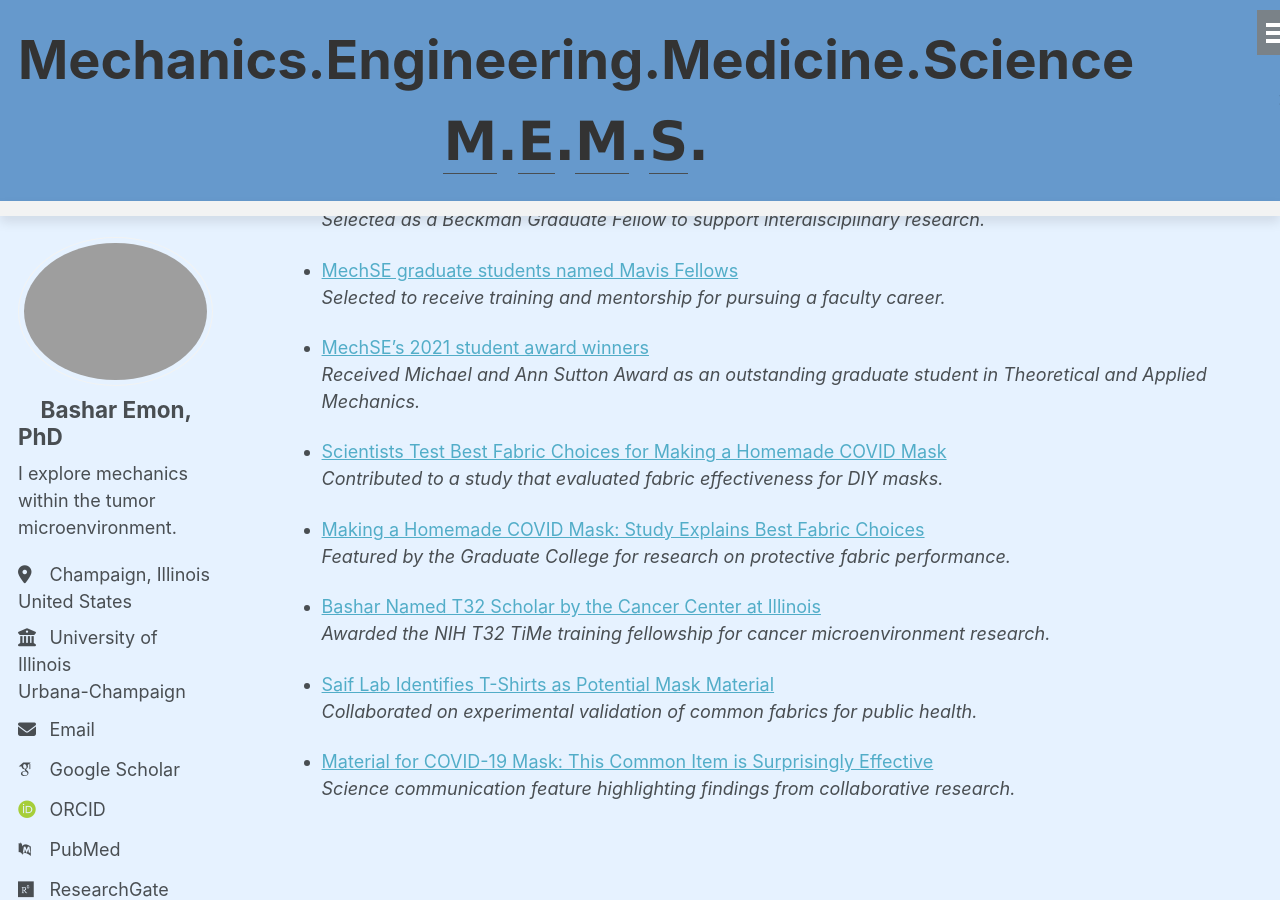
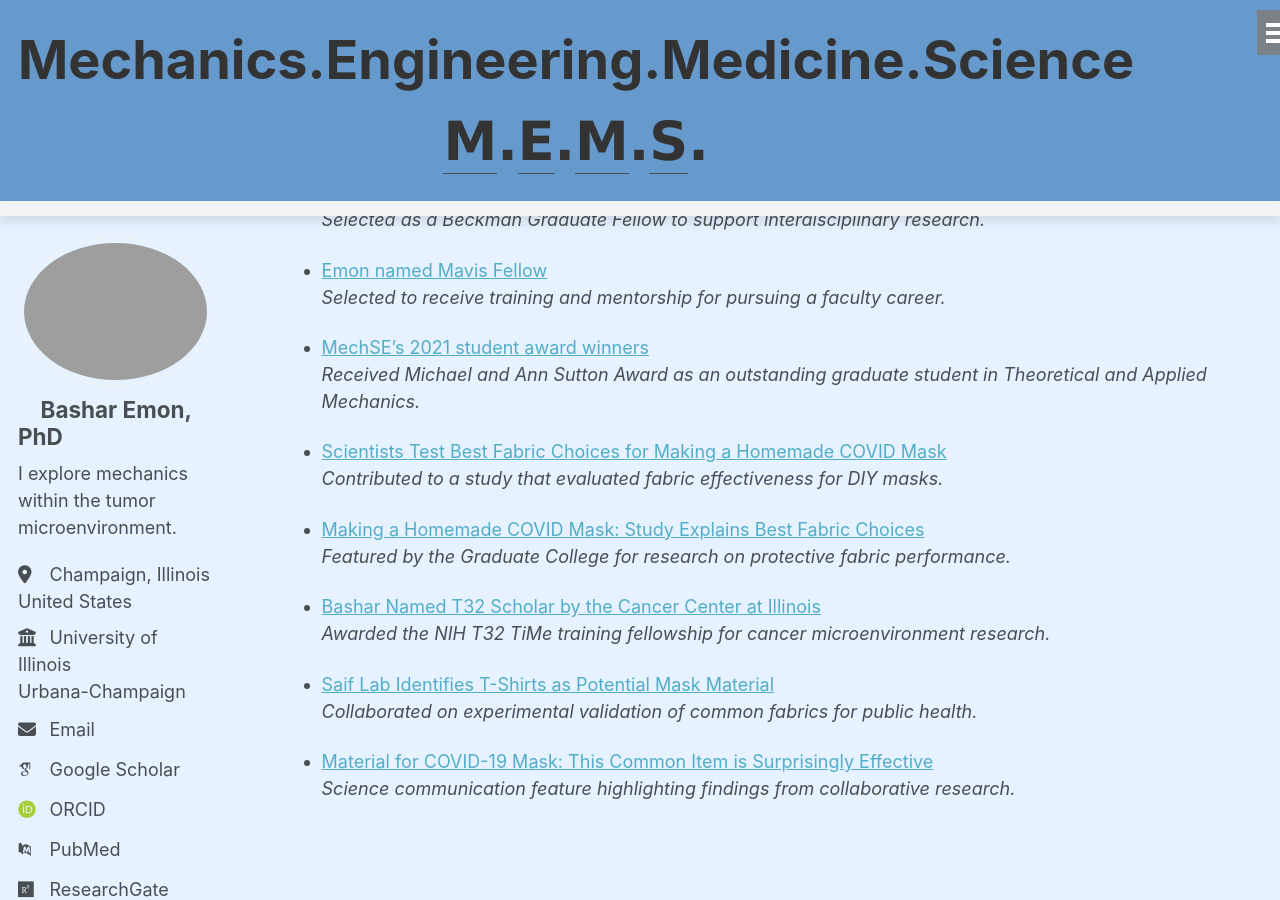
Before and after one commit to BasharEmon/BasharEmon.github.io, a Jekyll site: the page built from _portfolio/Media and News.md, in a window 1280 px wide and 900 px high, scrolled down 408 px. Built offline with Jekyll 4.4.1, drawn with Linux system fonts in a browser that asks for light colours; some web fonts are replaced.

Commit message:
Update Media and News.md

```diff
--- a/_portfolio/Media and News.md
+++ b/_portfolio/Media and News.md
@@ -19,7 +19,7 @@ author_profile: true
 - [Seven Students Win 2021 Beckman Institute Graduate Fellowships](https://beckman.illinois.edu/about/news/article/2021/04/28/seven-students-win-2021-beckman-institute-graduate-fellowships)
   *Selected as a Beckman Graduate Fellow to support interdisciplinary research.*
 
-- [MechSE graduate students named Mavis Fellows]([https://beckman.illinois.edu/about/news/article/2021/04/28/seven-students-win-2021-beckman-institute-graduate-fellowships](https://mechse.illinois.edu/news/mechse-graduate-students-named-mavis-fellows))
+- [Emon named Mavis Fellow]([https://beckman.illinois.edu/about/news/article/2021/04/28/seven-students-win-2021-beckman-institute-graduate-fellowships](https://mechse.illinois.edu/news/mechse-graduate-students-named-mavis-fellows))
   *Selected to receive training and mentorship for pursuing a faculty career.*
 
 - [MechSE's 2021 student award winners](https://mechse.illinois.edu/news/33958)
```
